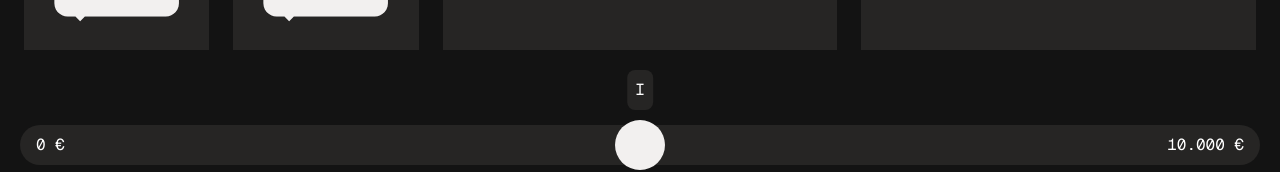
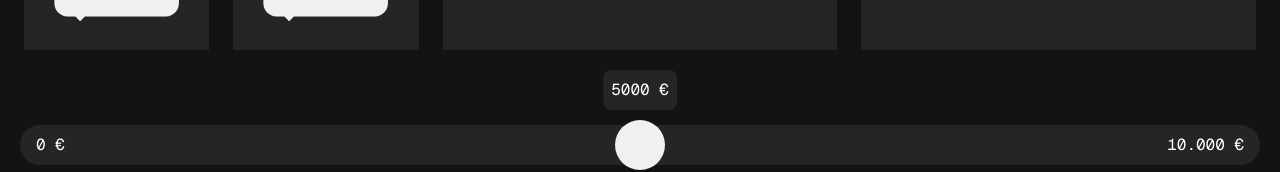
Before and after one commit to K0rneille/DataPlay, a website: page src/index.html in a window 1280 px wide. Shown: the part 750-922 px from the top of the page. Drawn offline with nearby package versions, Linux system fonts and the light colour scheme; files that its build step writes are made by us from their sources.

Commit message:
transistion

```diff
--- a/src/index.html
+++ b/src/index.html
@@ -133,7 +133,7 @@
           <div class="slider">
                 <input type="range" min="0" max="10000" value="" class="slider__input" id="myRange">
               <div class="Salary__container">
-                <div contenteditable="true" class="inputSalary">I</div>
+                <div contenteditable="true" class="inputSalary">5000 €</div>
               </div>
               <div class="slider__texts">
                 <p>0 €</p>
--- a/src/styles/components/_navigation.scss
+++ b/src/styles/components/_navigation.scss
@@ -47,8 +47,10 @@
     width: 100%;
     height: 100%;
     z-index: 1;
-            user-select: none;
-        pointer-events: none;
+    user-select: none;
+    pointer-events: none;
+
+    transition: 0.3s ease-in all;
   }
 
   &__element{
@@ -65,6 +67,7 @@
     &:hover{
       .navigation__decoration{
         background-color: $hoverGray;
+
 
       }
     }
@@ -106,7 +109,6 @@
      .navigation__decoration {
         background: $white;
 
-
       }
 
 
```
